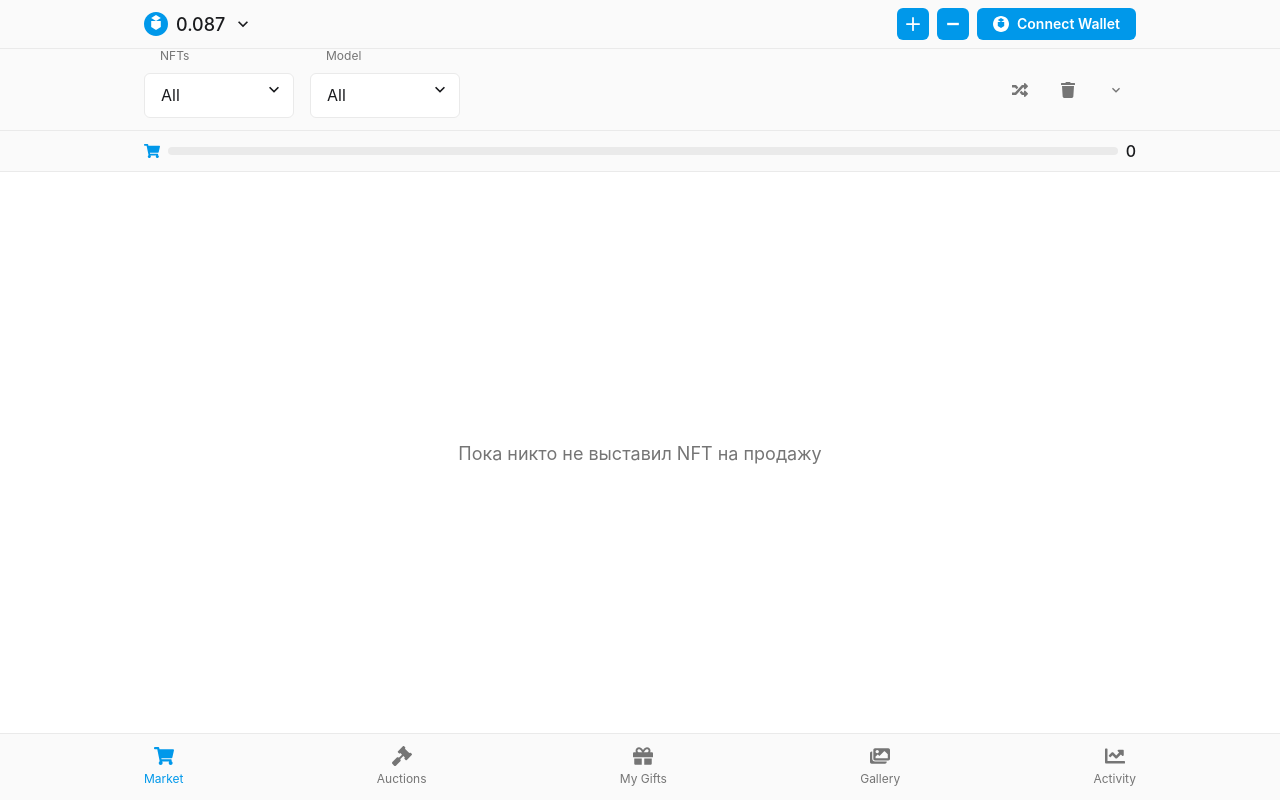
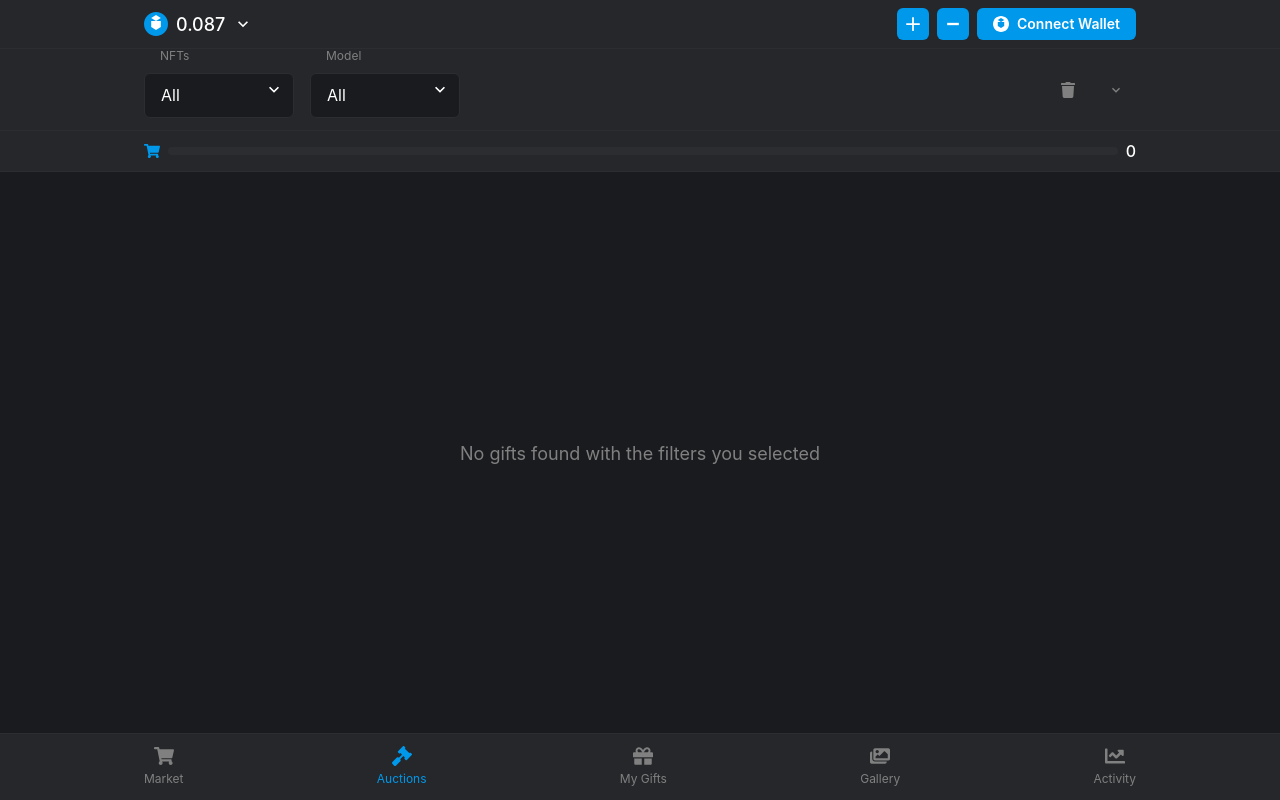
Before and after one commit to useriiefokrjkgjrkgkgkjkg/telegram-nft-marketplace, a Next.js app: page / in a window 1280 px wide. Built offline with nearby package versions, Linux system fonts and the light colour scheme.

Commit message:
Update design for Auctions tab and add tab navigation

```diff
--- a/app/page.tsx
+++ b/app/page.tsx
@@ -47,6 +47,7 @@ const SmallTonLogo = () => (
 export default function Home() {
   const [balance] = useState('0.087');
   const [connectedWallet, setConnectedWallet] = useState<string | null>(null);
+  const [activeTab, setActiveTab] = useState('auctions');
   const toast = useToast();
 
   // Загружаем сохраненный адрес кошелька при запуске
@@ -104,15 +105,15 @@ export default function Home() {
     }
   };
 
-  // Элегантная черно-белая цветовая схема
+  // Обновляем цветовую схему
   const colors = {
-    bg: '#FFFFFF',
-    panel: '#FAFAFA',
-    accent: '#0098EA', // Цвет TON
-    text: '#1A1B1E',
-    border: '#EAEAEA',
-    muted: '#757575',
-    hover: '#F5F5F5'
+    bg: '#1A1B1E',
+    panel: '#25272A',
+    accent: '#0098EA',
+    text: '#FFFFFF',
+    border: '#2C2D30',
+    muted: '#808080',
+    hover: '#2C2D30'
   };
 
   // Устанавливаем высоту для мини-приложения Telegram
@@ -224,7 +225,7 @@ export default function Home() {
                 </Text>
                 <Select
                   variant="filled"
-                  bg="white"
+                  bg={colors.bg}
                   border="1px solid"
                   borderColor={colors.border}
                   h="45px"
@@ -244,7 +245,7 @@ export default function Home() {
                 </Text>
                 <Select
                   variant="filled"
-                  bg="white"
+                  bg={colors.bg}
                   border="1px solid"
                   borderColor={colors.border}
                   h="45px"
@@ -260,17 +261,6 @@ export default function Home() {
               </Box>
             </HStack>
             <HStack spacing={2}>
-              <IconButton
-                aria-label="Random"
-                icon={<Icon as={FaRandom} />}
-                variant="ghost"
-                color={colors.muted}
-                _hover={{
-                  color: colors.accent,
-                  bg: colors.hover
-                }}
-                transition="all 0.2s"
-              />
               <IconButton
                 aria-label="Delete"
                 icon={<Icon as={FaTrash} />}
@@ -342,8 +332,6 @@ export default function Home() {
         position="relative"
       >
         <Container maxW="container.lg" py={4}>
-          <SimpleGrid columns={{ base: 2, md: 2 }} spacing={4}>
-            {/* Пустое состояние */}
           <Box
             position="absolute"
             top="50%"
@@ -353,10 +341,9 @@ export default function Home() {
             color={colors.muted}
           >
             <Text fontSize="lg">
-                Пока никто не выставил NFT на продажу
+              No gifts found with the filters you selected
             </Text>
           </Box>
-          </SimpleGrid>
         </Container>
       </Box>
 
@@ -371,9 +358,12 @@ export default function Home() {
           <HStack justify="space-between">
             <VStack
               spacing={1}
-              color={colors.accent}
+              color={activeTab === 'market' ? colors.accent : colors.muted}
               cursor="pointer"
-              _hover={{ opacity: 0.8 }}
+              onClick={() => setActiveTab('market')}
+              _hover={{
+                color: colors.accent
+              }}
               transition="all 0.2s"
             >
               <Icon as={FaShoppingCart} boxSize={5} />
@@ -381,8 +371,9 @@ export default function Home() {
             </VStack>
             <VStack
               spacing={1}
-              color={colors.muted}
+              color={activeTab === 'auctions' ? colors.accent : colors.muted}
               cursor="pointer"
+              onClick={() => setActiveTab('auctions')}
               _hover={{
                 color: colors.accent
               }}
@@ -393,8 +384,9 @@ export default function Home() {
             </VStack>
             <VStack
               spacing={1}
-              color={colors.muted}
+              color={activeTab === 'gifts' ? colors.accent : colors.muted}
               cursor="pointer"
+              onClick={() => setActiveTab('gifts')}
               _hover={{
                 color: colors.accent
               }}
@@ -405,8 +397,9 @@ export default function Home() {
             </VStack>
             <VStack
               spacing={1}
-              color={colors.muted}
+              color={activeTab === 'gallery' ? colors.accent : colors.muted}
               cursor="pointer"
+              onClick={() => setActiveTab('gallery')}
               _hover={{
                 color: colors.accent
               }}
@@ -417,8 +410,9 @@ export default function Home() {
             </VStack>
             <VStack
               spacing={1}
-              color={colors.muted}
+              color={activeTab === 'activity' ? colors.accent : colors.muted}
               cursor="pointer"
+              onClick={() => setActiveTab('activity')}
               _hover={{
                 color: colors.accent
               }}
```
Lines whose indentation alone changed are shown as unchanged.
